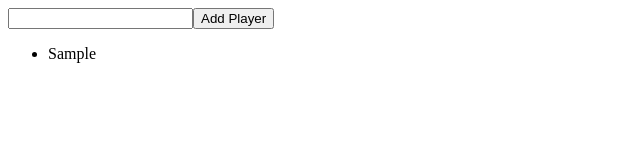
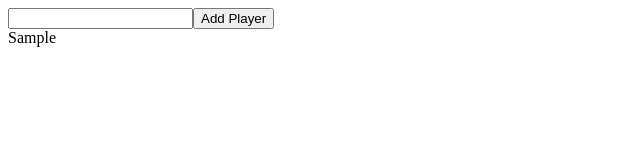
Before and after one commit to heatherlim/overwatch-team-summary, a React app: page / in a window 1280 px wide. Both pictures are taken after typing "Sample" into the empty fields and a click on the button "Add Player". Shown: the top 160 px of the page, without its empty margins (0-640 px from the left). Built offline with nearby package versions, Linux system fonts and the light colour scheme; the HTML template or start-up script is replaced by a standard one.

Commit message:
can delete player

```diff
--- a/lib/app/views/index.html
+++ b/lib/app/views/index.html
@@ -2,6 +2,7 @@
 <html>
 <head>
   <title></title>
+  <script src="https://use.fontawesome.com/5b1c736fa7.js"></script>
 </head>
 <body>
 <div id='root'></div>
--- a/src/actions/index.js
+++ b/src/actions/index.js
@@ -1,8 +1,15 @@
 let nextPlayerId = 0
-export const addPlayer = text => {
+export const addPlayer = battletag => {
   return {
     type: 'ADD_PLAYER',
     id: nextPlayerId++,
-    text
+    battletag
   }
 }
+
+export const removePlayer = battletag => {
+  return {
+    type: 'REMOVE_PLAYER',
+    battletag
+  }
+}
--- a/src/components/Player.js
+++ b/src/components/Player.js
@@ -1,14 +1,16 @@
 import React from 'react'
 import PropTypes from 'prop-types'
+import { removePlayer } from '../actions'
+import RemovePlayer from '../containers/RemovePlayer'
 
-const Player = ({ text }) => (
-  <li>
-    {text}
-  </li>
+const Player = ({ battletag, dispatch }) => (
+  <div>
+    {battletag} <RemovePlayer battletag={battletag}/>
+  </div>
 )
 
 Player.propTypes = {
-  text: PropTypes.string.isRequired
+  battletag: PropTypes.string.isRequired
 }
 
 export default Player
--- a/src/components/PlayerList.js
+++ b/src/components/PlayerList.js
@@ -3,18 +3,18 @@ import PropTypes from 'prop-types'
 import Player from './Player'
 
 const PlayerList = ({ players }) => (
-  <ul>
+  <div>
     {players.map(player => (
       <Player key={player.id} {...player} />
     ))}
-  </ul>
+  </div>
 )
 
 PlayerList.propTypes = {
   players: PropTypes.arrayOf(
     PropTypes.shape({
       id: PropTypes.number.isRequired,
-      text: PropTypes.string.isRequired
+      battletag: PropTypes.string.isRequired
     }).isRequired
   ).isRequired
 }
--- /dev/null
+++ b/src/containers/RemovePlayer.js
@@ -0,0 +1,17 @@
+import React from 'react'
+import PropTypes from 'prop-types'
+import { connect } from 'react-redux'
+import { removePlayer } from '../actions'
+
+let RemovePlayer = ({ battletag, dispatch }) => {
+  return (
+    <i className="fa fa-times-circle-o" onClick={() => dispatch(removePlayer(battletag))} aria-hidden="true"></i>
+  )
+}
+RemovePlayer = connect()(RemovePlayer)
+
+RemovePlayer.propTypes = {
+  battletag: PropTypes.string.isRequired
+}
+
+export default RemovePlayer
--- a/src/reducers/players.js
+++ b/src/reducers/players.js
@@ -5,9 +5,11 @@ const players = (state = [], action) => {
         ...state,
         {
           id: action.id,
-          text: action.text
+          battletag: action.battletag
         }
       ]
+    case 'REMOVE_PLAYER':
+      return state.filter(player => player.battletag != action.battletag)
     default:
       return state
   }
```
